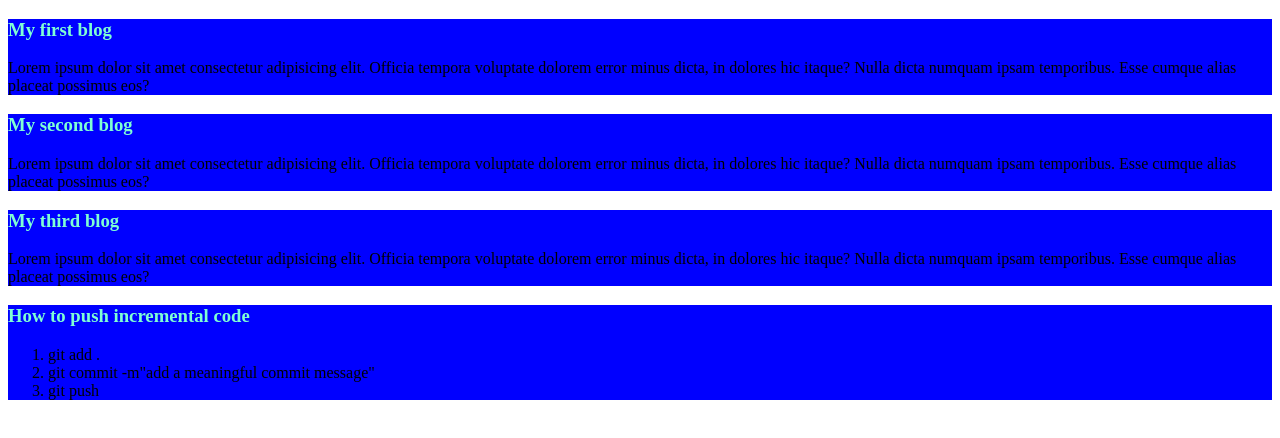
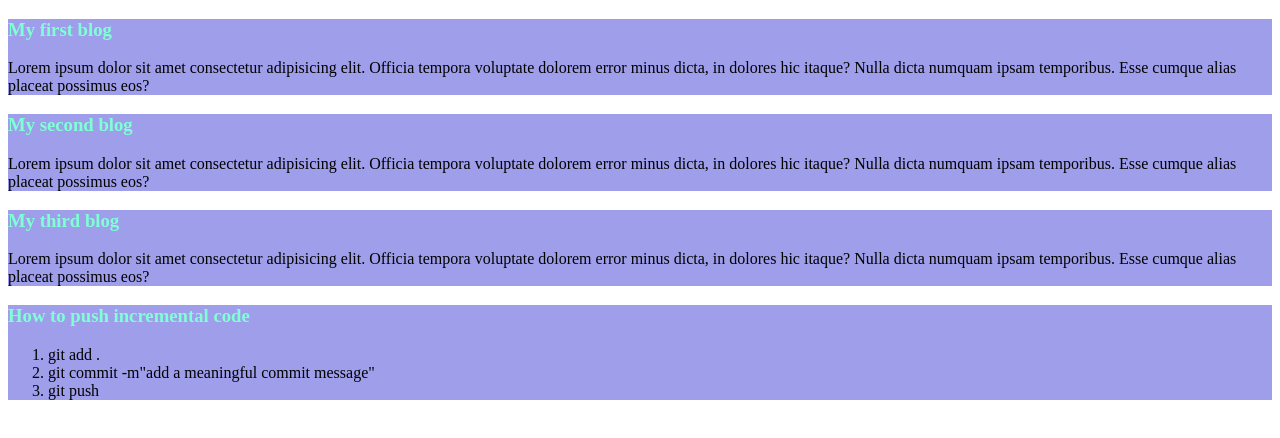
Before and after one commit to Anamul9901/my-first-github-repo, a plain HTML site: page index.html in a window 1280 px wide. Drawn offline with Linux system fonts and the light colour scheme.

Commit message:
last edit

```diff
--- a/in.css
+++ b/in.css
@@ -2,5 +2,5 @@ h3{
     color: aquamarine;
 }
 div{
-    background-color: blue;
+    background-color: hwb(240 62% 8%);
 }
```
